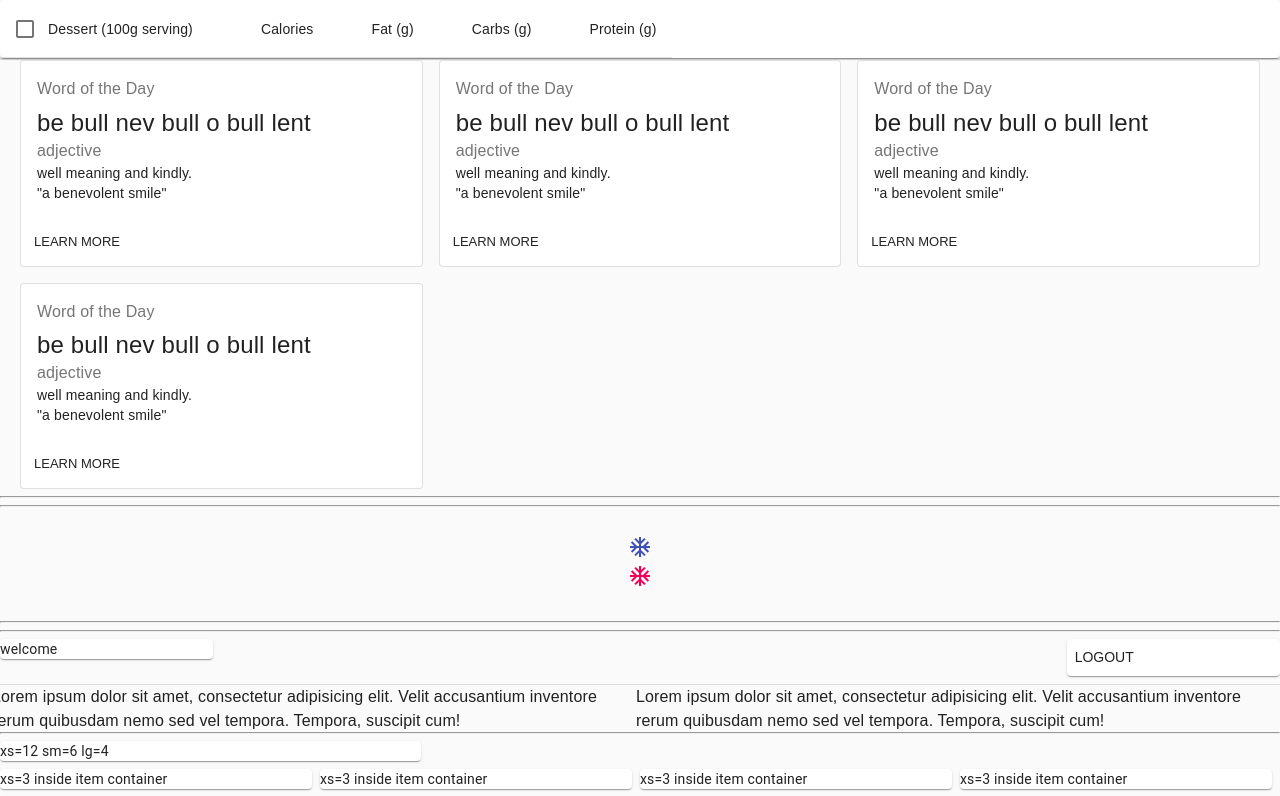
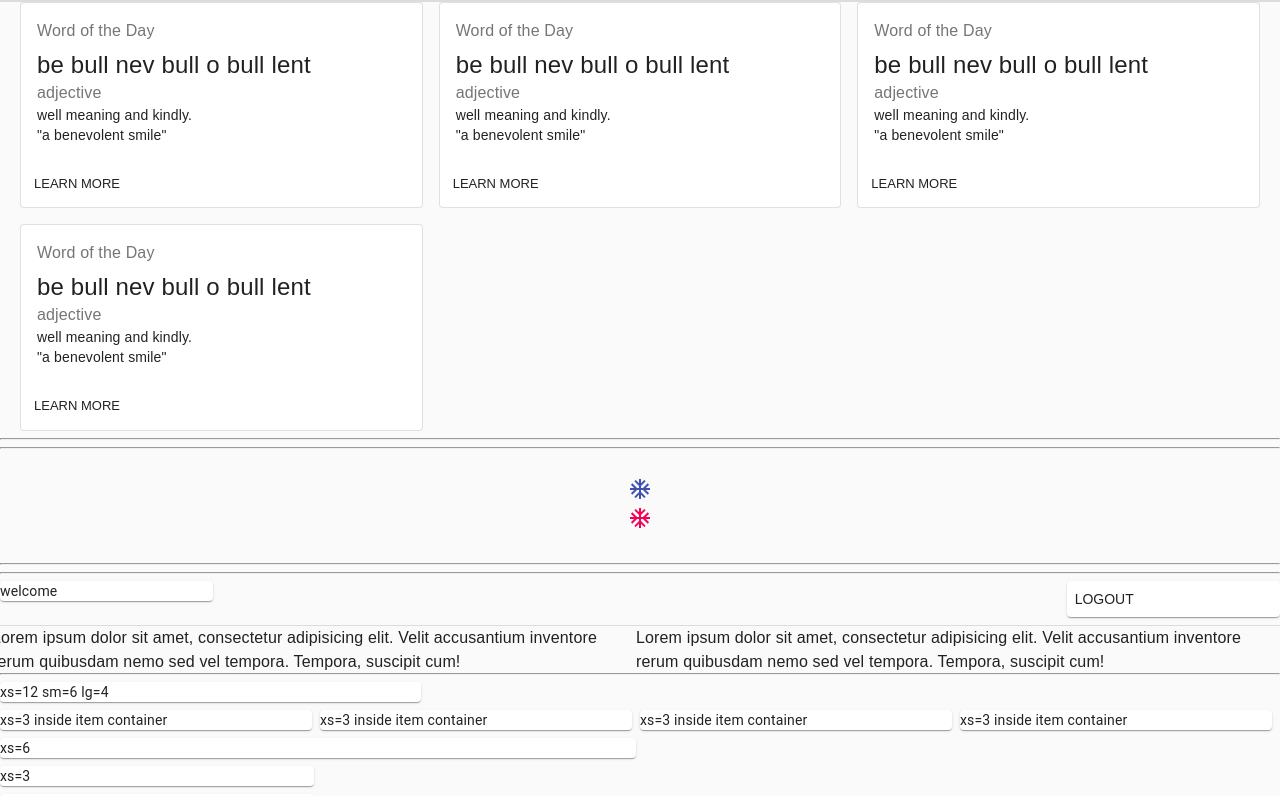
Before and after one commit to StanislavKaisin/mui-example, a React (Create React App) app: page / in a window 1280 px wide. Shown: the top 796 px of the page. Built offline with nearby package versions, Linux system fonts and the light colour scheme; the HTML template or start-up script is replaced by a standard one.

Commit message:
considered tab with pagination

```diff
--- a/src/App.tsx
+++ b/src/App.tsx
@@ -98,7 +98,7 @@ function App() {
 
   return (
     <>
-      <PaginationTable />
+      {/* <PaginationTable /> */}
       <Divider />
       <Switch>
         <Redirect exact from="/home" to="/home/about" />
```
Also changed, not shown: src/components/PaginationTable.tsx (+10 -3 lines), 1 other file (tests, documents, lock files or other folders).
